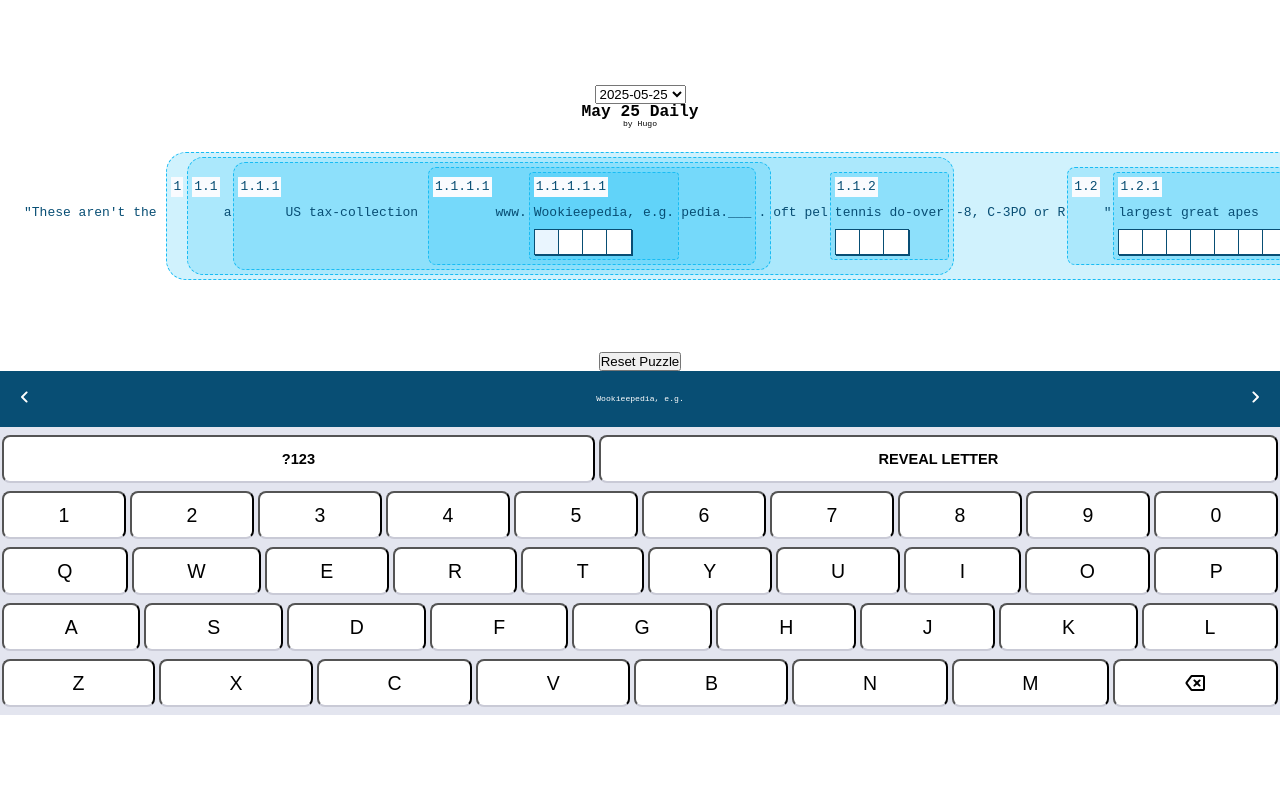
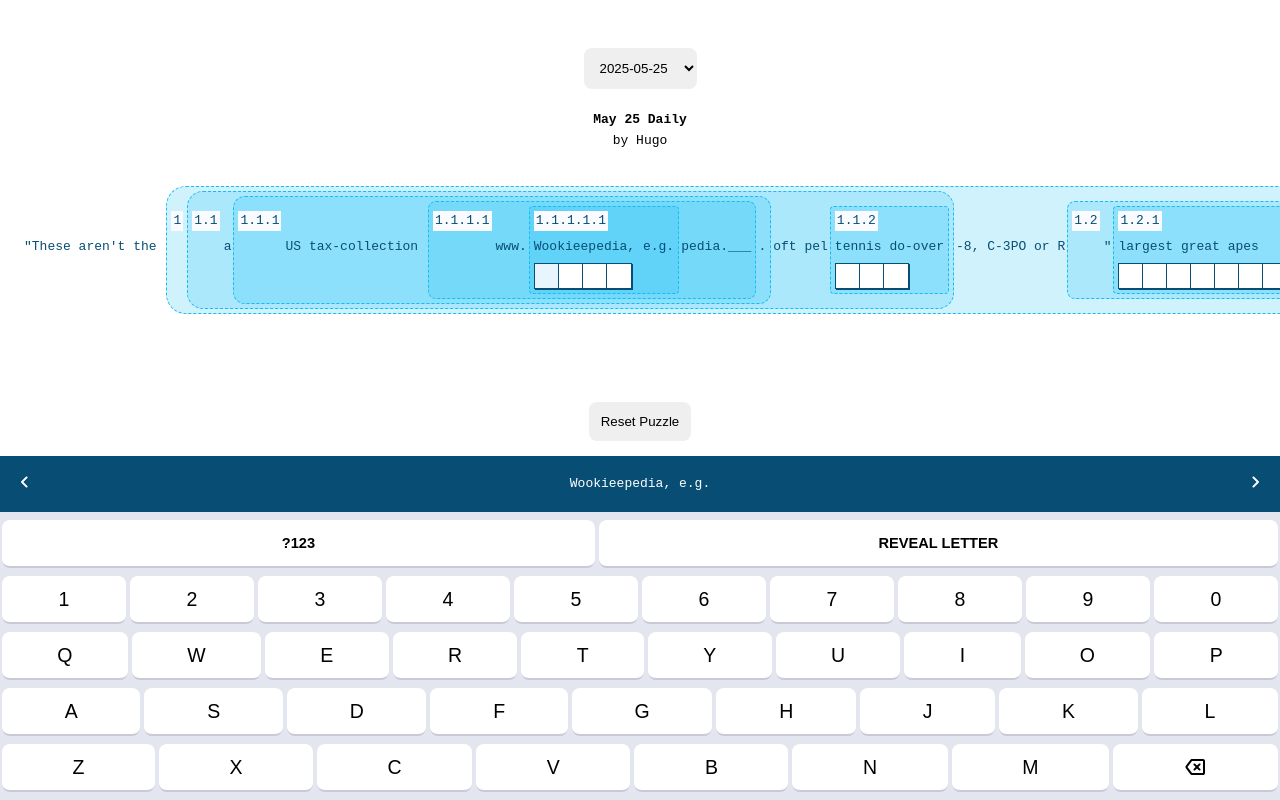
Before and after one commit to hugolynch/echo, a Svelte app: page / in a window 1280 px wide. Built offline with nearby package versions, Linux system fonts and the light colour scheme.

Commit message:
Add temp styles to board

```diff
--- a/src/app.css
+++ b/src/app.css
@@ -8,7 +8,7 @@
 #app {
   display: flex;
   flex-direction: column;
-  justify-content: center;
+  justify-content: space-between;
   align-items: center;
   text-align: center;
   height: 100vh;
--- a/src/components/Board.svelte
+++ b/src/components/Board.svelte
@@ -102,4 +102,22 @@
         font-weight: 400;
         font-size: 62.5%;
     }
+
+    select {
+        margin-top: 48px;
+    }
+
+    select, button {
+        padding: 12px;
+        border: none;
+        border-radius: 8px;
+    }
+
+    h1 {
+        font-size: 1.6rem;
+        padding: 8px 0;
+    }
+    span {
+        font-size: 1.6rem;
+    }
 </style>
--- a/src/components/Keyboard.svelte
+++ b/src/components/Keyboard.svelte
@@ -66,6 +66,7 @@
         & .clue {
             flex: 1;
             line-height: 2rem;
+            font-size: 1.6rem;
             padding: 0;
         }
 
@@ -87,6 +88,7 @@
 
     button {
         background-color: #FFFFFF;
+        border: none;
         border-bottom: 2px solid #C9CAD6;
         height: 48px;
         border-radius: 8px;
```
